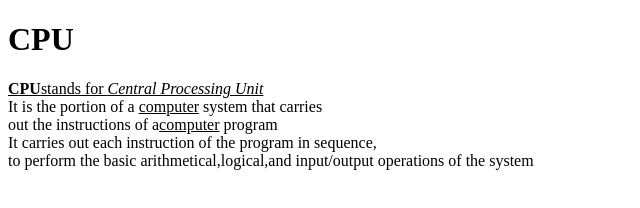
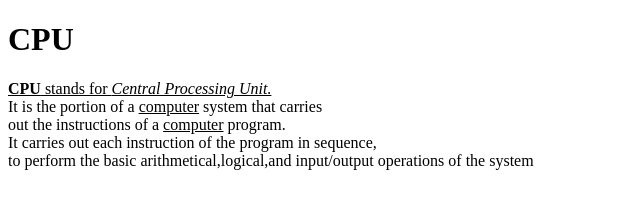
Before and after one commit to iamneo-production/ecdbdbadaeccdfffebaeceaec, a plain HTML site: page public/index.html in a window 1280 px wide. Shown: the full height of the page, 0-640 px from the left. Drawn offline with Linux system fonts and the light colour scheme.

Commit message:
Backup Commit

```diff
--- a/public/index.html
+++ b/public/index.html
@@ -9,9 +9,9 @@
 </head>
 <body>
     <h1><b>CPU</b></h1>
-    <p><u><b>CPU</b>stands for <em>Central Processing Unit</u></em><br>
+    <p><u><b>CPU</b> stands for <em>Central Processing Unit.</u></em><br>
         It is the portion of a <u>computer</u> system that carries<br>
-        out the instructions of a<u>computer</u> program<br>
+        out the instructions of a <u>computer</u> program.<br>
         It carries out each instruction of the program in sequence,<br>
         to perform the basic arithmetical,logical,and input/output operations of the system</p>
         </body>
```
